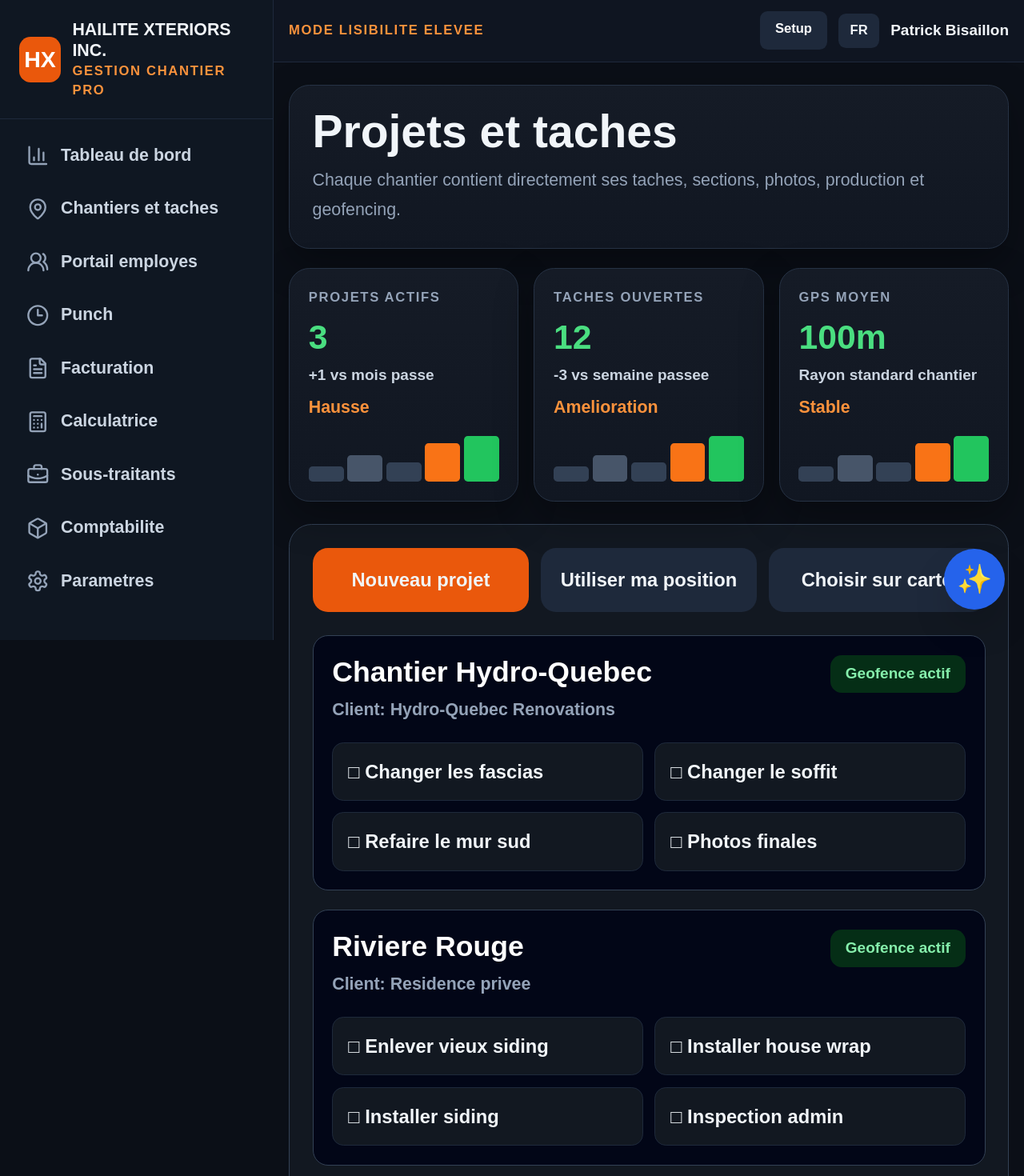
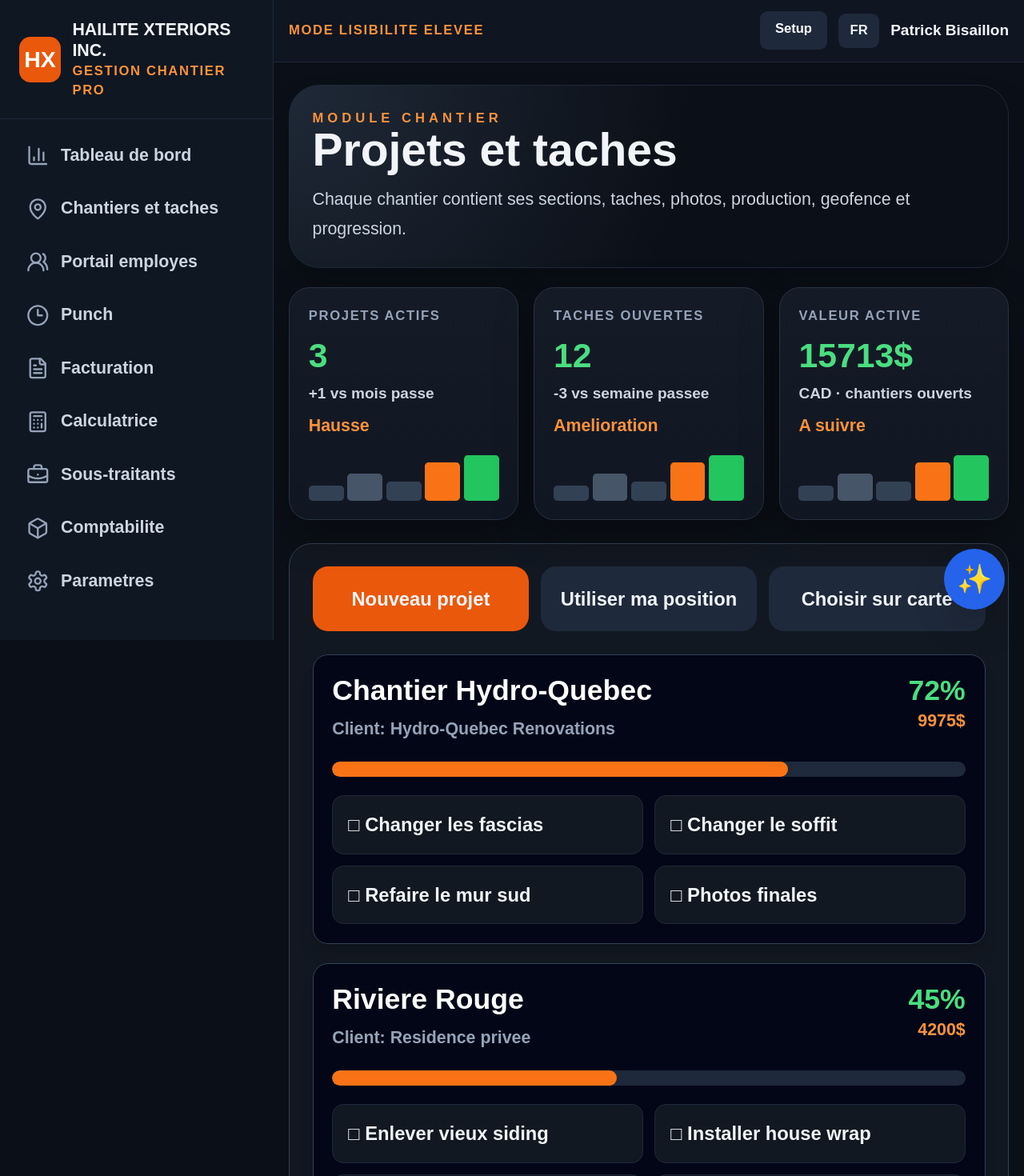
Before and after one commit to bisaillonpatrick1979-dev/Chatgpt-hailite-, a Next.js app: page /projects in a window 1280 px wide. Shown: the top 1470 px of the page at 80% size. Built offline with nearby package versions, Linux system fonts and the light colour scheme.

Commit message:
Improve projects module with progress and integrated tasks

```diff
--- a/app/projects/page.tsx
+++ b/app/projects/page.tsx
@@ -2,22 +2,23 @@ import { AppShell } from "@/components/AppShell";
 import { TrendCard } from "@/components/TrendCard";
 
 const projects = [
-  { name: "Chantier Hydro-Quebec", client: "Hydro-Quebec Renovations", tasks: ["Changer les fascias", "Changer le soffit", "Refaire le mur sud", "Photos finales"] },
-  { name: "Riviere Rouge", client: "Residence privee", tasks: ["Enlever vieux siding", "Installer house wrap", "Installer siding", "Inspection admin"] },
-  { name: "Leduc", client: "Bardage exterieur", tasks: ["Mur gauche", "Mur avant", "Trims", "Nettoyage"] }
+  { name: "Chantier Hydro-Quebec", client: "Hydro-Quebec Renovations", progress: "72%", pay: "9975$", tasks: ["Changer les fascias", "Changer le soffit", "Refaire le mur sud", "Photos finales"] },
+  { name: "Riviere Rouge", client: "Residence privee", progress: "45%", pay: "4200$", tasks: ["Enlever vieux siding", "Installer house wrap", "Installer siding", "Inspection admin"] },
+  { name: "Leduc", client: "Bardage exterieur", progress: "18%", pay: "1538$", tasks: ["Mur gauche", "Mur avant", "Trims", "Nettoyage"] }
 ];
 
 export default function Page() {
   return (
     <AppShell>
-      <section className="pro-card p-6">
+      <section className="rounded-[2rem] border border-slate-800 bg-[radial-gradient(circle_at_top_left,#1f2937,#0b0f17_55%)] p-6 shadow-2xl">
+        <p className="text-sm font-black uppercase tracking-[0.3em] text-orange-400">Module chantier</p>
         <h1 className="text-5xl font-black">Projets et taches</h1>
-        <p className="large-readable mt-3 text-slate-400">Chaque chantier contient directement ses taches, sections, photos, production et geofencing.</p>
+        <p className="large-readable mt-3 text-slate-300">Chaque chantier contient ses sections, taches, photos, production, geofence et progression.</p>
       </section>
       <section className="mt-5 grid gap-4 md:grid-cols-3">
         <TrendCard label="Projets actifs" value="3" compare="+1 vs mois passe" status="Hausse" />
         <TrendCard label="Taches ouvertes" value="12" compare="-3 vs semaine passee" status="Amelioration" />
-        <TrendCard label="GPS moyen" value="100m" compare="Rayon standard chantier" status="Stable" />
+        <TrendCard label="Valeur active" value="15713$" compare="CAD · chantiers ouverts" status="A suivre" />
       </section>
       <section className="pro-panel mt-6 p-6">
         <div className="grid gap-3 md:grid-cols-3">
@@ -27,13 +28,19 @@ export default function Page() {
         </div>
         <div className="mt-6 grid gap-5">
           {projects.map((project) => (
-            <article key={project.name} className="rounded-2xl border border-slate-700 bg-slate-950 p-5">
+            <article key={project.name} className="rounded-2xl border border-slate-700 bg-slate-950 p-5 shadow-xl">
               <div className="flex flex-col justify-between gap-3 md:flex-row md:items-start">
                 <div>
                   <h2 className="text-3xl font-black text-white">{project.name}</h2>
                   <p className="mt-2 text-lg font-bold text-slate-400">Client: {project.client}</p>
                 </div>
-                <span className="rounded-xl bg-green-950 px-4 py-2 text-base font-black text-green-300">Geofence actif</span>
+                <div className="text-left md:text-right">
+                  <p className="text-3xl font-black text-green-400">{project.progress}</p>
+                  <p className="text-lg font-black text-orange-400">{project.pay}</p>
+                </div>
+              </div>
+              <div className="mt-5 h-4 overflow-hidden rounded-full bg-slate-800">
+                <div className="h-full rounded-full bg-orange-500" style={{ width: project.progress }} />
               </div>
               <div className="mt-5 grid gap-3 md:grid-cols-2">
                 {project.tasks.map((task) => <div key={task} className="rounded-xl border border-slate-800 bg-[#121821] p-4 text-xl font-black text-slate-100">□ {task}</div>)}
```
